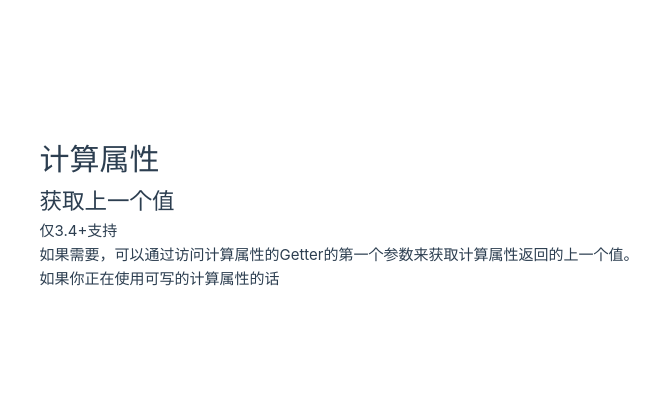
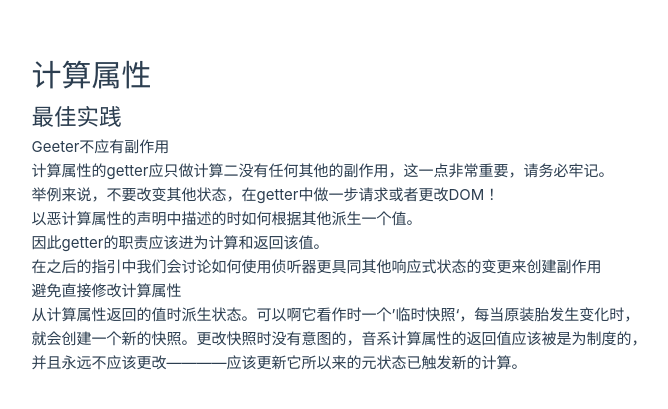
Before and after one commit to ShenlongDev/vue_xx, a Vue app: page / in a window 1280 px wide. Shown: the part 187-596 px from the top of the page, without its empty margins (301-969 px from the left). Built offline with nearby package versions, Linux system fonts and the light colour scheme.

Commit message:
最佳实践

```diff
--- a/src/MyApp.vue
+++ b/src/MyApp.vue
@@ -1,35 +1,18 @@
-<script setup>
-import { ref, computed } from 'vue'
-const count = ref(2)
-
-const alwaysSmall = computed((previous) => {
-  if (count.value <= 3) {
-    return count.value
-  }
-
-  return previous
-})
-
-const alwaysSmall1 = computed({
-  get(previous) {
-    if (count.value <= 3) {
-      return count.value
-    }
-
-    return previous
-  },
-  set(newValue) {
-    count.value = newValue * 2
-  }
-})
-</script>
+<script setup></script>
 
 <template>
   <h1>计算属性</h1>
-  <h2>获取上一个值</h2>
-  <p>仅3.4+支持</p>
-  <p>如果需要，可以通过访问计算属性的Getter的第一个参数来获取计算属性返回的上一个值。</p>
-  <p>如果你正在使用可写的计算属性的话</p>
+  <h2>最佳实践</h2>
+  <p>Geeter不应有副作用</p>
+  <p>计算属性的getter应只做计算二没有任何其他的副作用，这一点非常重要，请务必牢记。</p>
+  <p>举例来说，不要改变其他状态，在getter中做一步请求或者更改DOM！</p>
+  <p>以恶计算属性的声明中描述的时如何根据其他派生一个值。</p>
+  <p>因此getter的职责应该进为计算和返回该值。</p>
+  <p>在之后的指引中我们会讨论如何使用侦听器更具同其他响应式状态的变更来创建副作用</p>
+  <p>避免直接修改计算属性</p>
+  <p>从计算属性返回的值时派生状态。可以啊它看作时一个’临时快照‘，每当原装胎发生变化时，</p>
+  <p>就会创建一个新的快照。更改快照时没有意图的，音系计算属性的返回值应该被是为制度的，</p>
+  <p>并且永远不应该更改————应该更新它所以来的元状态已触发新的计算。</p>
 </template>
 
 <style scoped></style>
```
